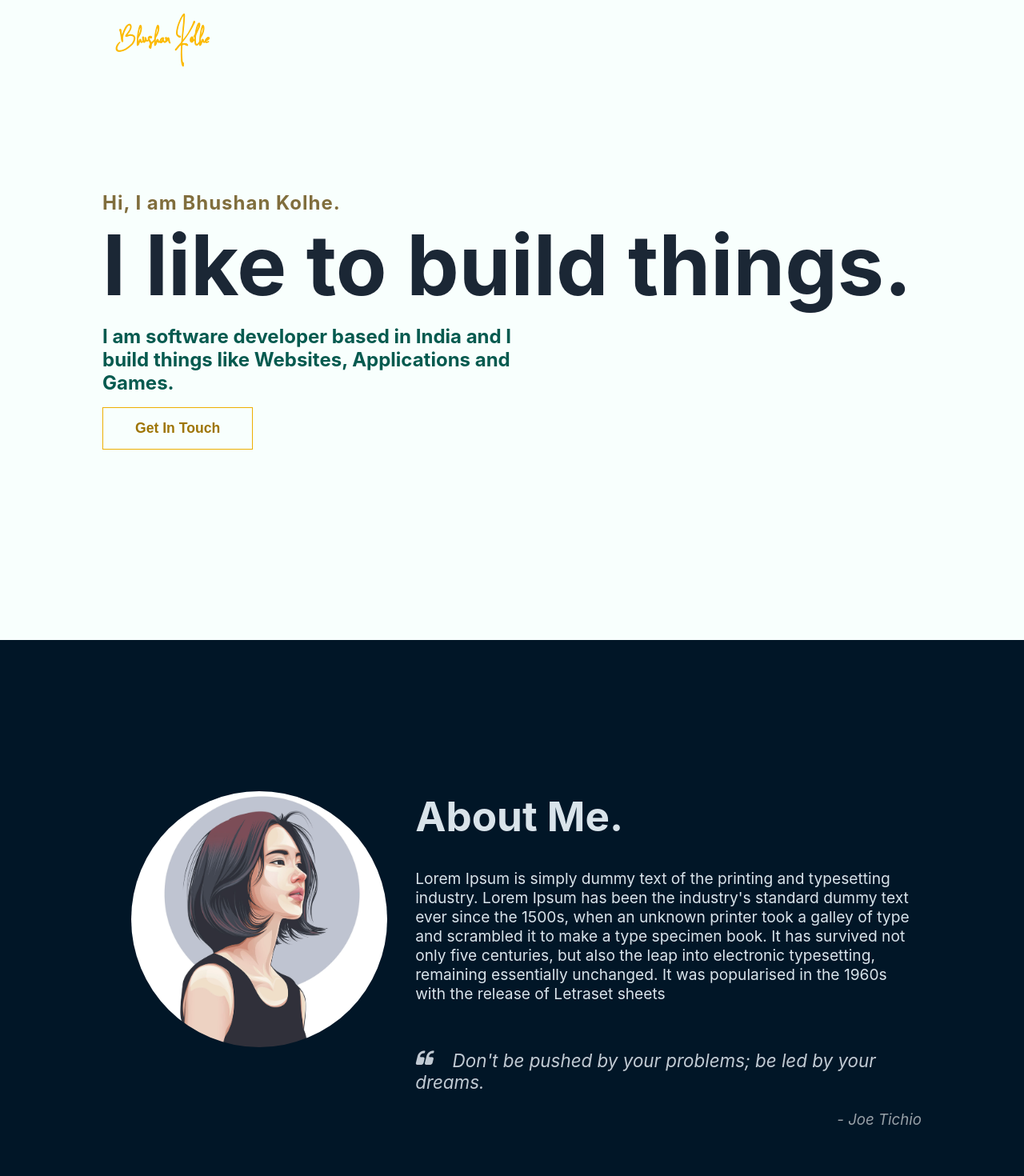
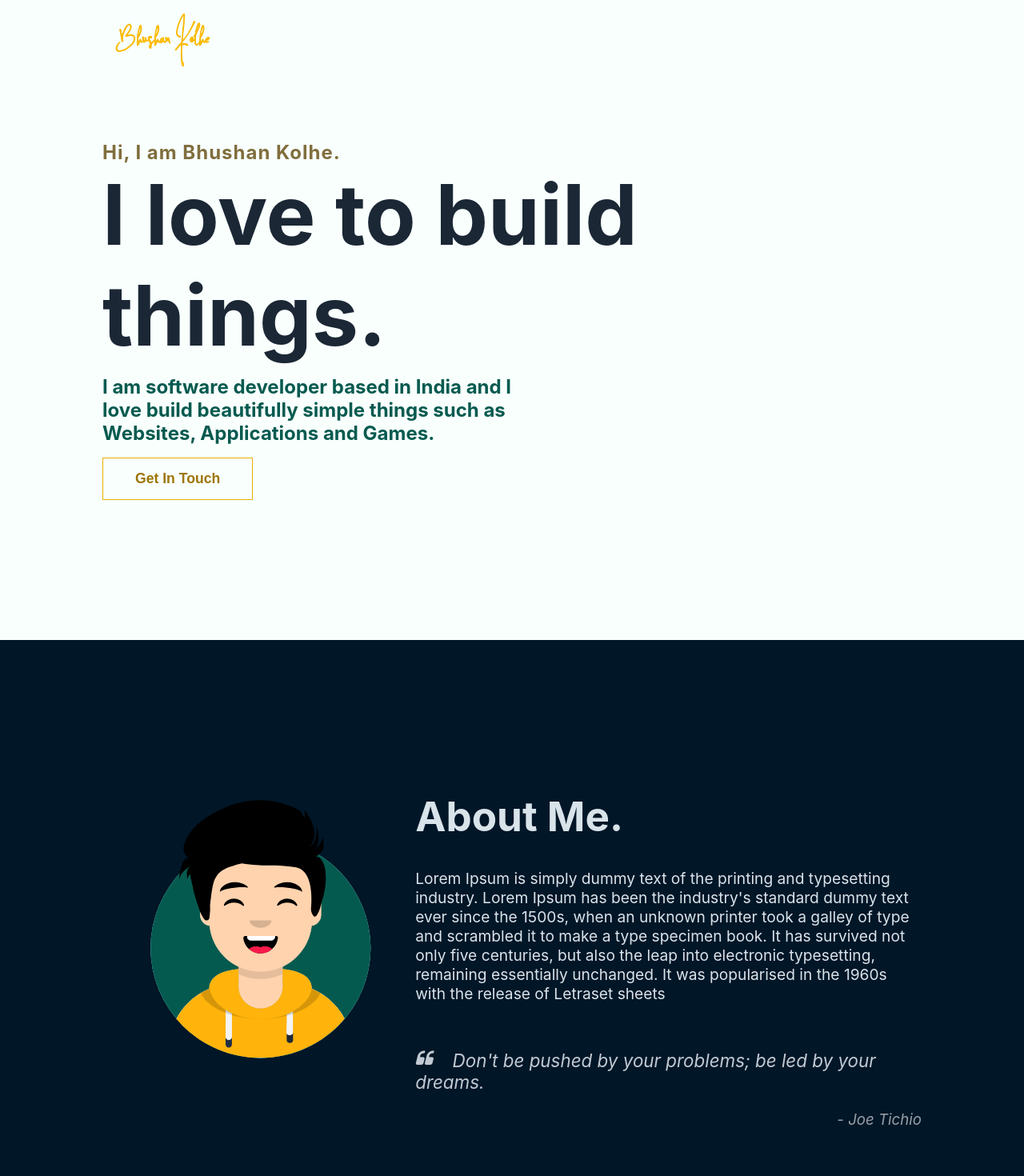
Before and after one commit to Bhushan-Kolhe/Portfolio-v2, a React (Create React App) app: page / in a window 1280 px wide. Shown: the top 1470 px of the page at 80% size. Built offline with nearby package versions, Linux system fonts and the light colour scheme.

Commit message:
Added avatar

```diff
--- a/src/Components/AboutMe/AboutMe.js
+++ b/src/Components/AboutMe/AboutMe.js
@@ -21,7 +21,7 @@ function AboutMe() {
             <Fade onReveal={OnReveal} bottom cascade distance={"60%"}>
                 <div id="AboutMe-Container">
                     <div id="AboutMe-Left">
-                        <img src="./img/1.png" alt="My Illustration" />
+                        <img src="./img/avatar.svg" alt="My Illustration" />
                     </div>
                     <div id="AboutMe-Right">
                         <div id="AboutMe-Title">
--- a/src/Components/ContactMe/ContactMe.js
+++ b/src/Components/ContactMe/ContactMe.js
@@ -44,7 +44,7 @@ function ContactMe() {
                 <div id="ContactMe-Card-Bottom">
                     <Fade delay={1200} cascade>
                         <h4>
-                            Designed and Developed by &copy;Bhushan Kolhe
+                            Designed and Built by &copy;Bhushan Kolhe
                         </h4>
                     </Fade>
                 </div>
--- a/src/Components/DevelopmentSkillCard/DevelopmentSkillCard.css
+++ b/src/Components/DevelopmentSkillCard/DevelopmentSkillCard.css
@@ -8,9 +8,9 @@
     text-align: center;
     box-shadow: -4px -2px 4px 0px #ffffff, 4px 2px 6px 0px #DFE4EA;
     transform: translateY(-50px);
-    -moz-transform: translateY(-50%);
-    -webkit-transform: translateY(-50%);
-    -o-transform: translateY(-50%);
+    -moz-transform: translateY(-50px);
+    -webkit-transform: translateY(-50px);
+    -o-transform: translateY(-50px);
 }
 
 @media(max-width: 1200px){
--- a/src/Components/HeroArea/HeroArea.js
+++ b/src/Components/HeroArea/HeroArea.js
@@ -9,8 +9,8 @@ function HeroArea() {
             <Fade bottom delay={200} cascade delay={1000} distance={"60%"}>
                 <div className="Container HeroContainer PrimaryFont">
                     <h1 className="Text-1 "> Hi, I am <span className="AlternateFont">Bhushan Kolhe</span>.</h1>
-                    <h1 className="Text-2 AlternateFont"> I like to build things.</h1>
-                    <h1 className="Text-3">I am software developer based in India and I build things like
+                    <h1 className="Text-2 AlternateFont"> I love to build things.</h1>
+                    <h1 className="Text-3">I am software developer based in India and I love build beautifully simple things such as
                         <span className="AlternateFont"> Websites</span>, <span className="AlternateFont">
                         Applications</span> and <span className="AlternateFont">Games</span>.
                     </h1>
```
Also changed, not shown: public/img/1.png (deleted), public/img/avatar.svg (added).
